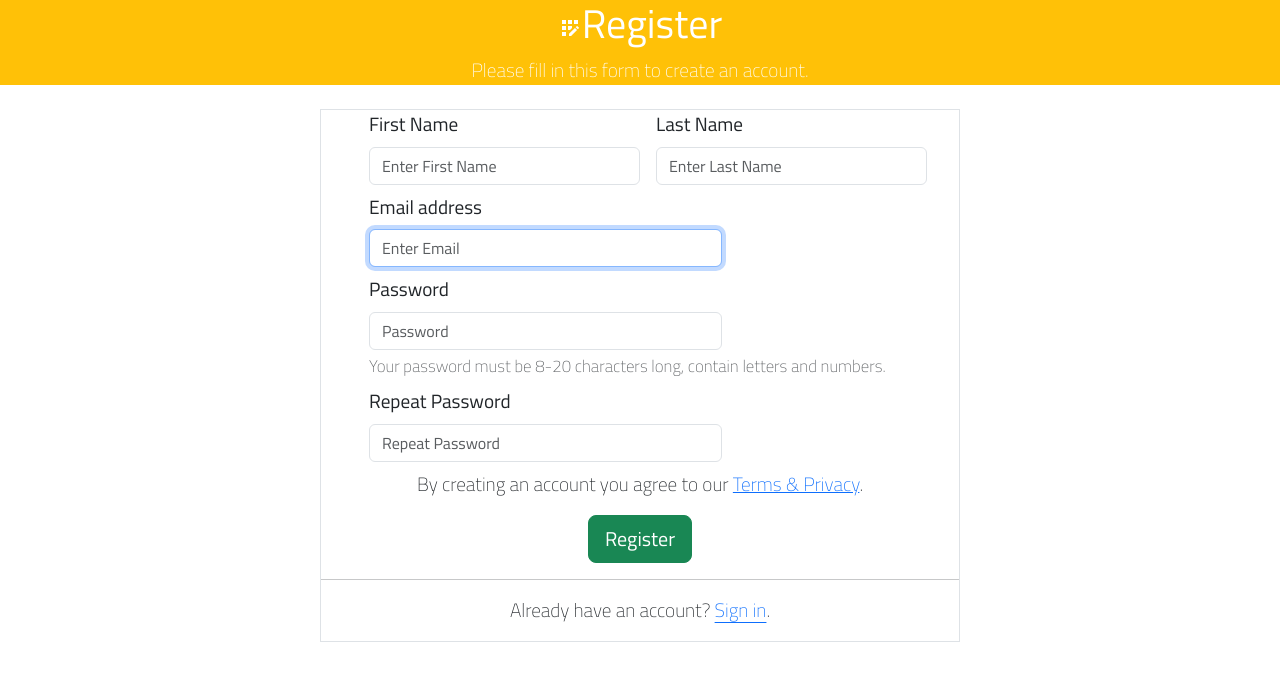
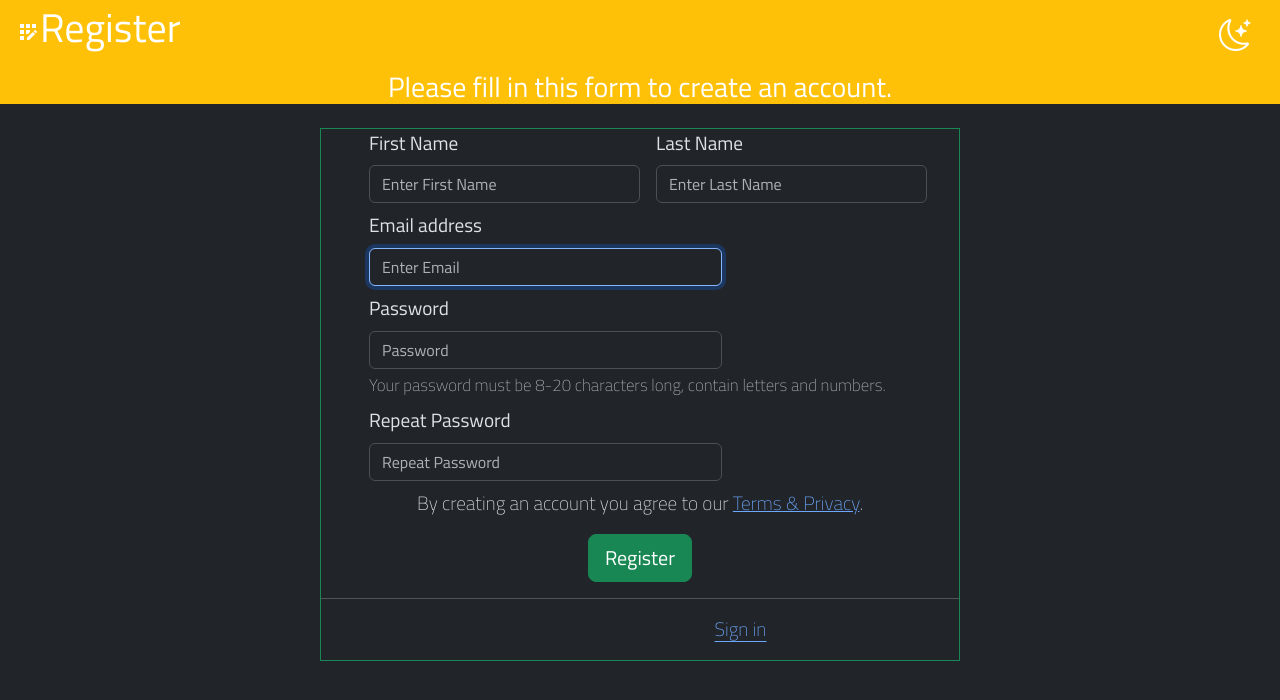
Before and after one commit to Dijeh08/task-manager-portfolio, a React (Vite) app in the folder client/: page /task-manager-portfolio/registrationPage in a window 1280 px wide. Shown: the top 700 px of the page. Built offline with nearby package versions, Linux system fonts and the light colour scheme; no server answers.

Commit message:
Final Commit

```diff
--- a/client/package.json
+++ b/client/package.json
@@ -20,6 +20,7 @@
     "@react-email/components": "^0.0.25",
     "@react-oauth/google": "^0.12.1",
     "axios": "^1.7.7",
+    "bootstrap-icons": "^1.11.3",
     "cors": "^2.8.5",
     "dotenv": "^16.4.5",
     "http-proxy-middleware": "^3.0.3",
--- a/client/src/components/Header.jsx
+++ b/client/src/components/Header.jsx
@@ -1,14 +1,32 @@
-import React, { useContext } from "react";
+import React, { useContext, useState } from "react";
 import AppRegistrationOutlinedIcon from '@mui/icons-material/AppRegistrationOutlined';
+import 'bootstrap-icons/font/bootstrap-icons.css'
 // import "./Header.css";
 
 function Header(props) {
+    const [darkMode, setDarkMode] = useState(true);
+
+    function handleMode() {
+        setDarkMode(!darkMode);
+        // console.log(darkMode)
+        props.mode(!darkMode)
+    }
     return(
-        <div>
+        <>
+        <div className="d-flex justify-content-between mx-3 py-1">
+            <div className="">
+                <h1><AppRegistrationOutlinedIcon/>{props.mainHeading}</h1>
 
-            <h1><AppRegistrationOutlinedIcon/>{props.mainHeading}</h1>
-            <p>{props.lesserHeading}</p>
+            </div>
+            <div className="">
+                {darkMode ?
+                    <button type="button" onClick={handleMode} className="btn"><i className="bi bi-moon-stars fs-2 text-white"></i></button> :
+                    <button type="button" onClick={handleMode} className="btn"><i className="bi bi-brightness-high fs-2"></i></button>}
+
+            </div>
         </div>
+        <h3 className="text-center">{props.lesserHeading}</h3>
+        </>
     )
 }
 
--- a/client/src/components/Input.jsx
+++ b/client/src/components/Input.jsx
@@ -72,7 +72,7 @@ function Input(props) {
         <div>
             <form onSubmit={handleButtonClick} method="post">
                 <div className="mb-0 col-12 px-2">
-                    <label className="form-label my-0 d-line">Title:</label>
+                    <label className="form-label my-0 d-line text-dark">Title:</label>
                     <input
                         type="text"
                         name="title"
@@ -84,7 +84,7 @@ function Input(props) {
                         autoFocus/>
                 </div>
                 <div className="mb-1 col-12 px-1 py-0 d-line">
-                    <label  className="form-label my-0">Content:</label>
+                    <label  className="form-label my-0 text-dark">Content:</label>
                     <textarea
                         onChange={handleChange}
                         className="form-control border border-dark my-0"
@@ -96,7 +96,7 @@ function Input(props) {
                     </textarea>
                 </div>
                 <div className="mb-1 col-12 px-1 py-0 d-line">
-                    <label  className="form-label my-0">Time:</label>
+                    <label  className="form-label my-0 text-dark">Time:</label>
                     <input
                         type="datetime-local"
                         name="time"
--- a/client/src/pages/MainPage.jsx
+++ b/client/src/pages/MainPage.jsx
@@ -17,8 +17,10 @@ function MainPage() {
   const [isCompleteDeletePressedState, setCompleteDeletePressedState] = useState(false);
   const [isEditPressed, setIsEditPressed] = useState(false);
   const [isMarkPressed, setMarkPressed] = useState(false);
-
+  const [darkMode, setDarkMode] = useState(true);
   const {email} = location.state;
+  const htmlElement = document.querySelector('html');
+    htmlElement.setAttribute('data-bs-theme', darkMode? 'dark': 'light')
 
   // GET request for remote todo-list in index.js
   const fetchToDoAPI = async (req, res) => {
@@ -117,10 +119,16 @@ function MainPage() {
     setMarkPressed(!isMarkPressed);
   }
 
+  function handleDarkMode(mode) {
+    setDarkMode(mode)
+    console.log(`this is the mode ${mode}`)
+  }
   return(
   <>
   <div className='bg-warning text-white p-3'>
-      <Header mainHeading={'GET THINGS DONE!'}/>
+      <Header
+        mainHeading={'GET THINGS DONE!'}
+        mode={handleDarkMode}/>
   </div>
   <div className='container'>
     <div className='row d-flex justify-content-center'>
--- a/client/src/pages/authenticationPage.jsx
+++ b/client/src/pages/authenticationPage.jsx
@@ -14,13 +14,15 @@ function Authentication(props) {
     const [facebookLoginCondition, setFacebookLoginCondition] = useState(false);
     const [ googleUserProfile, setGoogleUserProfile ] = useState([]);
     const [ userInputProfile, setuserInputProfile ] = useState([]);
-    const [loginAuthenticationState, setloginAuthenticationState] = useState(true)
+    const [loginAuthenticationState, setloginAuthenticationState] = useState(true);
+    const [darkMode, setDarkMode] = useState(true);
     const navigate = useNavigate();
     const [userData, setUserData] = useState({
         email: '',
         password: '',
     });
-
+    const htmlElement = document.querySelector('html');
+    htmlElement.setAttribute('data-bs-theme', darkMode? 'dark': 'light')
 
 
     const login = useGoogleLogin({
@@ -151,16 +153,24 @@ function Authentication(props) {
         }
     },[googleUserProfile.verified_email, facebookLoginCondition])
 
+    function handleDarkMode(mode) {
+        console.log(mode);
+        setDarkMode(mode);
+
+    }
 
     return(
         <>
         <div className="bg-warning">
-        <h1 className="text-center text-white"><Header mainHeading={'Login to Task Manager App'}/></h1>
+            <h1 className="text-center text-white">
+                <Header
+                    mainHeading={'Login to Task Manager App'}
+                    mode={handleDarkMode}/>
+            </h1>
         </div>
+          <div className="d-flex justify-content-center">
+            <div className={`d-flex justify-content-center p-3 border border-2 ${darkMode? 'border-success': 'border-secondary-subtle'} ` }>
 
-        <div className="mx-auto p-2 col-8 ">
-            <div className="position-absolute top-20 start-50 translate-middle-x border border-1 border-secondary-subtle">
-                <div className="w-100 h-100 d-flex justify-content-center p-3" >
                     <form onSubmit={handleSubmit}>
                             <div className="mb-3">
 
@@ -213,16 +223,17 @@ function Authentication(props) {
                                     />
 
                                 <div className="mt-2">
-                                    <span className="text-dark link-primary link-offset-2 link-underline-opacity-25 link-underline-opacity-100-hover">Don't have an account? <Link to={'/task-manager-portfolio/registrationPage'}> Sign-up </Link> </span>
+                                    <span className=" fw-normal">Don't have an account? <Link to={'/task-manager-portfolio/registrationPage'}> Sign-up </Link> </span>
+
                                 </div>
 
                             </div>
 
 
                     </form>
-                </div>
+
             </div>
-        </div>
+            </div>
 
 
 
--- a/client/src/pages/registrationPage.jsx
+++ b/client/src/pages/registrationPage.jsx
@@ -6,6 +6,7 @@ import axios from "axios";
 
 function Registration(props) {
     const controller = new AbortController();
+    const [darkMode, setDarkMode] = useState(true);
     const naviagate = useNavigate();
     const [isPasswordsSame, setIsPasswordSame] = useState(true);
     const [userRegistrationData, setUserRegistrationData] = useState({
@@ -15,6 +16,10 @@ function Registration(props) {
         password: '',
         password_repeat: ''
     });
+    const htmlElement = document.querySelector('html');
+        htmlElement.setAttribute('data-bs-theme', darkMode? 'dark': 'light');
+
+
     function handleChange(event) {
         const {name, value} = event.target;
         setUserRegistrationData((previousValue) => {
@@ -69,14 +74,19 @@ function Registration(props) {
 
         // console.log(email, password, password_repeat);
     }
+
+    function handleDarkMode(params) {
+        setDarkMode(params);
+    }
     return(
         <>
         <div className='bg-warning text-white text-center mb-4'>
                     <Header
                         mainHeading={'Register'}
-                        lesserHeading={'Please fill in this form to create an account.'}/>
+                        lesserHeading={'Please fill in this form to create an account.'}
+                        mode={handleDarkMode}/>
         </div>
-        <div className='mx-auto col-6 border  border-1 mt-2'>
+        <div className={`mx-auto col-6 border  border-1 mt-2 ${darkMode? 'border-success': 'border-secondary-subtle'}`}>
         <form className='needs-validation' onSubmit={handleRegister} noValidate>
             <div className="px-5" >
                 <div className="mb-2 d-flex justify-content-between" >
```
Also changed, not shown: client/src/components/Footer.jsx (added, +17 -0 lines), 1 other file (tests, documents, lock files or other folders).
